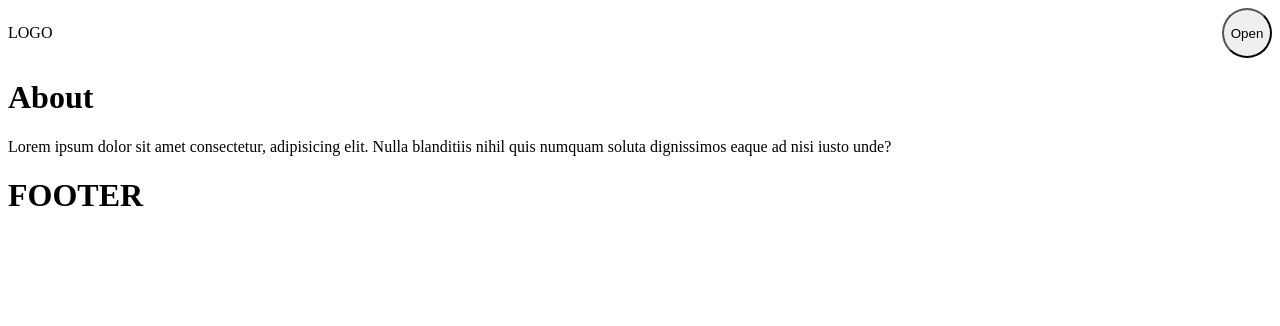
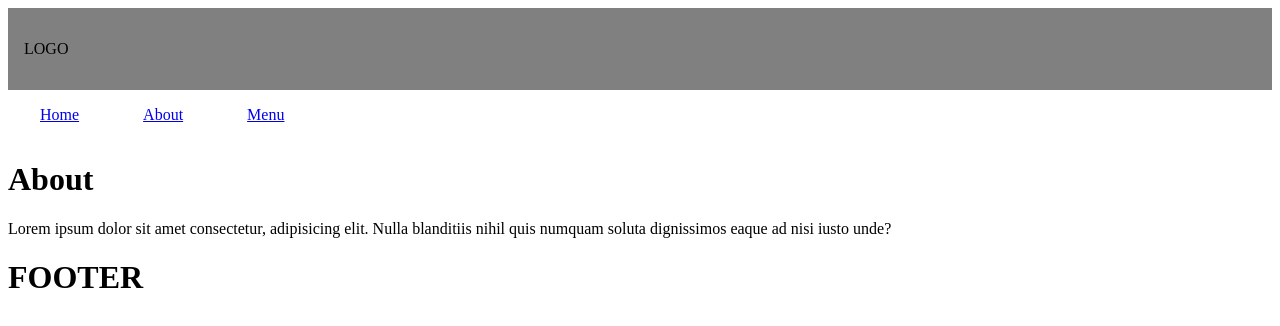
Before and after one commit to DimiGreens/Sem3_Gruppe3_Eksamensprojekt, a Nuxt app: page /about in a window 1280 px wide. Shown: the top 326 px of the page. Built offline with nearby package versions, Linux system fonts and the light colour scheme.

Commit message:
Tilføjet desktop layout til navbar
Tilføjet:
- Check efter skærmbredde
- Menu skal altid være åben på desktop
- Brug "toggle" når man er på telefonen

Mangler:
- Styling
- Kommentar

```diff
--- a/app/components/Navbar.vue
+++ b/app/components/Navbar.vue
@@ -1,74 +1,117 @@
 <script setup>
-import { ref } from 'vue';
+import { ref, onMounted, onUnmounted } from 'vue'
 
-const isOpen = ref(false);
+const isOpen = ref(false)
+const isMobile = ref(false)
 
-const openNav = () => {
-    isOpen.value = true
+const checkScreen = () => {
+  isMobile.value = window.innerWidth < 700
+  if (!isMobile.value) isOpen.value = true
+}
+
+onMounted(() => {
+  checkScreen()
+  window.addEventListener('resize', checkScreen)
+})
+
+onUnmounted(() => {
+  window.removeEventListener('resize', checkScreen)
+})
+
+const toggleNav = () => {
+  isOpen.value = !isOpen.value
 }
 
 const closeNav = () => {
   isOpen.value = false
 }
-
 </script>
 
 <template>
   <header>
     <p>LOGO</p>
-        <button @click="openNav">Open</button>
+    <button v-if="isMobile" @click="toggleNav">Åben</button>
   </header>
 
   <transition name="slide">
-        <nav v-if="isOpen">
-            <button @click="closeNav">Close</button>
-            <NuxtLink to="/" @click="closeNav">Home</NuxtLink>
-            <NuxtLink to="/about" @click="closeNav">About</NuxtLink>
-            <NuxtLink to="/menu" @click="closeNav">Menu</NuxtLink>
+    <nav v-show="isOpen" class="nav">
+      <button v-if="isMobile" class="close-btn" @click="closeNav">Luk</button>
+
+      <NuxtLink to="/" @click="isMobile && closeNav()">Home</NuxtLink>
+      <NuxtLink to="/about" @click="isMobile && closeNav()">About</NuxtLink>
+      <NuxtLink to="/menu" @click="isMobile && closeNav()">Menu</NuxtLink>
     </nav>
   </transition>
 </template>
 
 <style scoped>
-header{
+header {
   display: flex;
   justify-content: space-between;
+  padding: 1rem;
 }
 
-button{
+button {
   width: 50px;
   height: 50px;
   border-radius: 50%;
 }
 
-nav{
+.nav {
   display: flex;
   flex-direction: column;
   position: absolute;
   top: 0;
   right: 0;
+  background-color: grey;
+  width: 60vw;
+  height: 100vh;
   z-index: 99;
-    background-color: grey;
-    height: 100vh;
-    width: 60vw;
 }
 
-nav button{
+.nav a {
+  padding: 1rem;
+  margin: 0.5rem;
+}
+
+.close-btn {
   position: absolute;
   top: 10px;
   right: 10px;
+  width: 40px;
+  height: 40px;
+  border-radius: 50%;
 }
 
-.slide-enter-active, .slide-leave-active{
+.slide-enter-active, .slide-leave-active {
   transition: transform 0.3s ease;
 }
 
-.slide-enter-from, .slide-leave-to{
+.slide-enter-from, .slide-leave-to {
   transform: translateX(100%);
 }
 
-nav a{
-    padding: 1rem;
-    margin: 0.5rem;
+@media screen and (min-width: 700px) {
+  header {
+    background-color: grey;
+  }
+
+  .nav {
+    display: flex !important;
+    flex-direction: row;
+    position: static;
+    width: auto;
+    height: auto;
+    transform: none;
+    background-color: transparent;
+  }
+
+  .nav a {
+    margin: 0 1rem;
+  }
+
+  button {
+    display: none;
+  }
 }
 </style>
```
Lines whose indentation alone changed are shown as unchanged.
